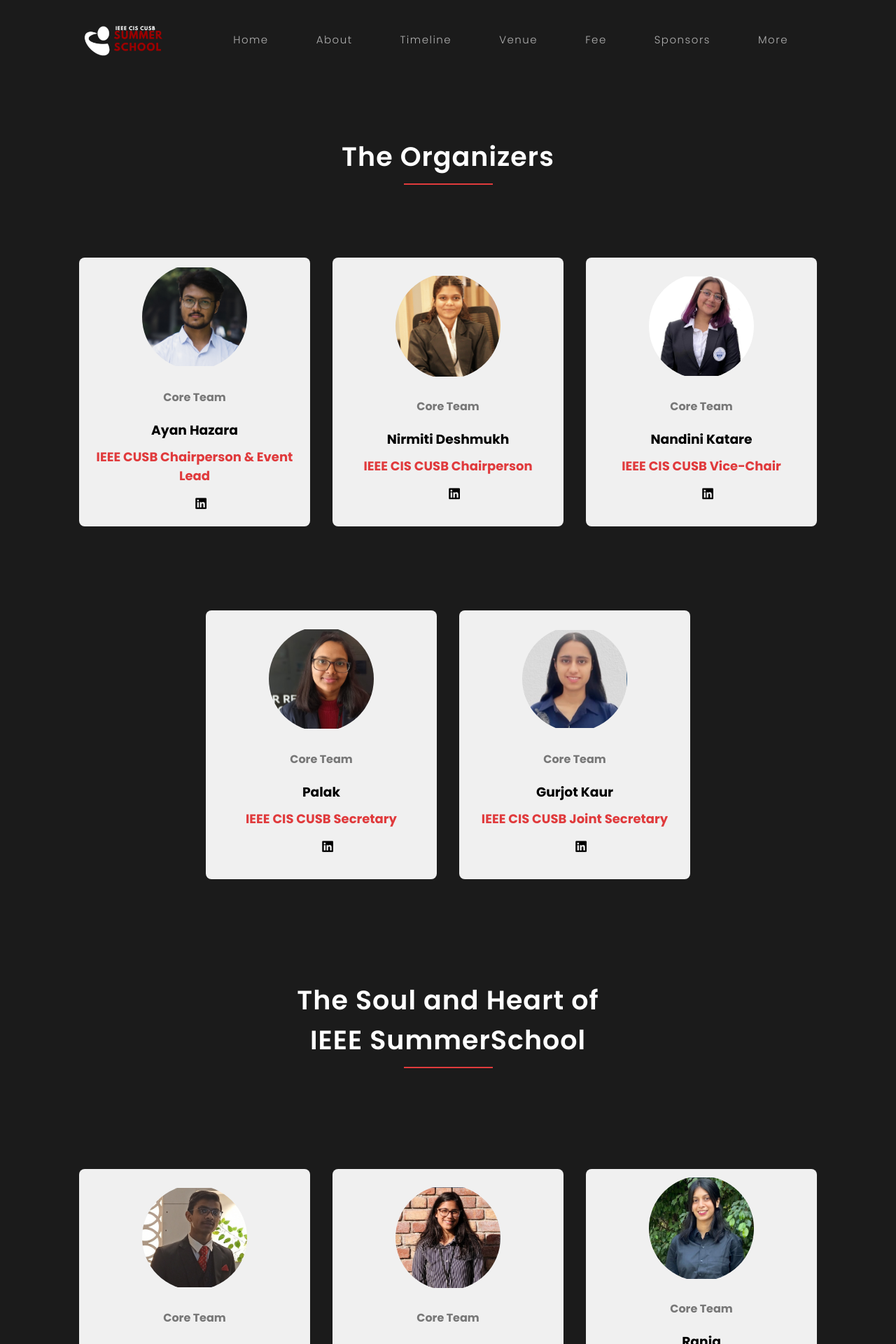
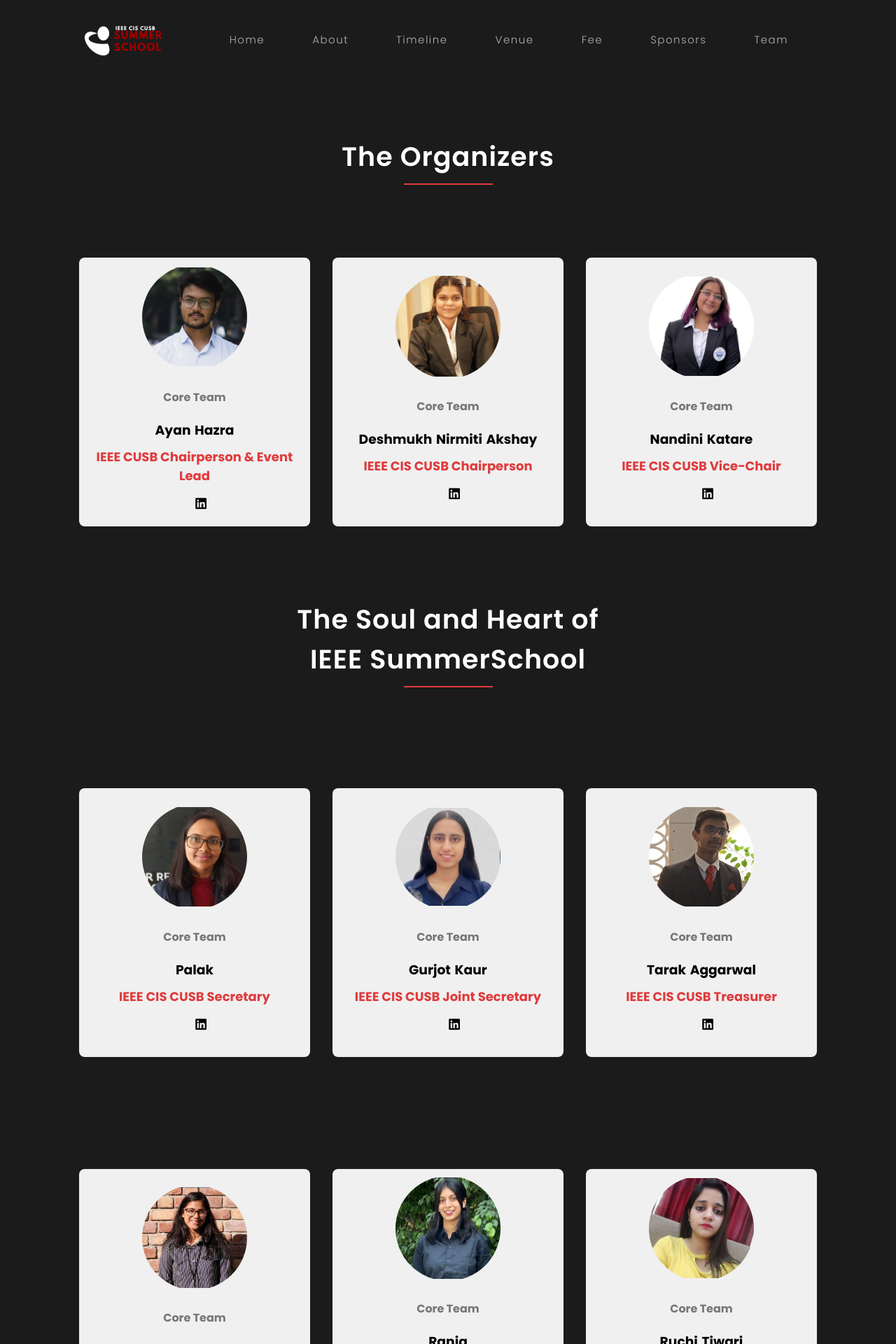
Before and after one commit to jayanth137/Summer_School_Cis, a React (Create React App) app: page /team in a window 1280 px wide. Shown: the top 1920 px of the page at 70% size. Built offline with nearby package versions, Linux system fonts and the light colour scheme.

Commit message:
Data Changes & Team added in Navbar

```diff
--- a/src/component/Sponsors/SponsorsSection.jsx
+++ b/src/component/Sponsors/SponsorsSection.jsx
@@ -170,7 +170,7 @@
                       <img
                         style={{
                           width: '220px',
-                          height: '100px',
+                          height: '80px',
                           objectFit: 'contain',
                         }}
                         key={index}
--- a/src/component/Sponsors/sponsersData.js
+++ b/src/component/Sponsors/sponsersData.js
@@ -26,7 +26,7 @@
 
 const platformpartner = [{
     img:  Konsfhub,
-    txt: " ",
+    txt: " Konsfhub",
     link: " https://konfhub.com/summerschool",
 }, ];
 const Brandkitpartner = [{
--- a/src/component/Team/TeamCard.css
+++ b/src/component/Team/TeamCard.css
@@ -88,6 +88,9 @@
     font-size: 18px;
     text-align: center;
   }
+  .Name {
+    word-spacing: 0.1rem;
+  }
 
   .social a:hover {
     color: #0077b5;
--- a/src/component/Team/TeamCode.jsx
+++ b/src/component/Team/TeamCode.jsx
@@ -31,19 +31,6 @@
                 />
               ))}
             </div>
-
-            <div className="team-members" style={{ margin: '10vh 0' }}>
-              {overAllCoordinaters.slice(3, 5).map((member, index) => (
-                <TeamCard
-                  key={index}
-                  img={member.Photo}
-                  name={member.Name}
-                  linkedin={member.linkedin}
-                  position={member.position}
-                  domain={member.Domain}
-                />
-              ))}
-            </div>
           </>
         ) : (
           <div className="team-members" style={{ margin: '  0' }}>
@@ -63,9 +50,22 @@
         <div className="team-title">
           The Soul and Heart of <br /> IEEE SummerSchool
         </div>
+
         <hr />
+        <div className="team-members" style={{ margin: '10vh 0' }}>
+          {overAllCoordinaters.slice(3, 6).map((member, index) => (
+            <TeamCard
+              key={index}
+              img={member.Photo}
+              name={member.Name}
+              linkedin={member.linkedin}
+              position={member.position}
+              domain={member.Domain}
+            />
+          ))}
+        </div>
         <div className="team-members" style={{ margin: '10vh  0' }}>
-          {overAllCoordinaters.slice(5, 9).map((member, index) => (
+          {overAllCoordinaters.slice(6, 9).map((member, index) => (
             <TeamCard
               key={index}
               img={member.Photo}
@@ -77,7 +77,7 @@
           ))}
         </div>
         <div className="team-members" style={{ margin: '10vh 0' }}>
-          {overAllCoordinaters.slice(9, 13).map((member, index) => (
+          {overAllCoordinaters.slice(9, 12).map((member, index) => (
             <TeamCard
               key={index}
               img={member.Photo}
@@ -89,7 +89,7 @@
           ))}
         </div>
         <div className="team-members" style={{ margin: '10vh 0' }}>
-          {overAllCoordinaters.slice(13, 15).map((member, index) => (
+          {overAllCoordinaters.slice(12, 15).map((member, index) => (
             <TeamCard
               key={index}
               img={member.Photo}
--- a/src/component/Team/TeamComp.jsx
+++ b/src/component/Team/TeamComp.jsx
@@ -4,7 +4,7 @@
 
 const TeamComp = () => {
   return (
-    <div className="team-comp">
+    <div className="team-comp" id="team">
       <h2 className="team-header">Wondering who all make this possible?</h2>
       <h3 className="team-description">
         IEEE SummerSchool is a team of 35+ enthusiastic folks, led by 5!
--- a/src/component/Team/teamData.js
+++ b/src/component/Team/teamData.js
@@ -16,7 +16,7 @@
 
 const overAllCoordinaters = [
   {
-    Name: "Ayan \n Hazara",
+    Name: "Ayan \n Hazra",
     Photo: Jesus,
     position: "IEEE CUSB Chairperson & Event Lead",
     Domain: "Core Team",
@@ -26,7 +26,7 @@
     linkedin: "https://www.linkedin.com/in/hazra-ayan/",
   },
   {
-    Name: "Nirmiti \n Deshmukh",
+    Name: "Deshmukh  \n  Nirmiti  Akshay",
     Photo: Nirmiti,
     position: "IEEE CIS CUSB Chairperson",
     Domain: "Core Team",
--- a/src/component/footer/Footer.jsx
+++ b/src/component/footer/Footer.jsx
@@ -1,7 +1,7 @@
-import React from "react";
-import "./Footer.css";
-import footer from "./footer.gif";
-import {Link} from "react-router-dom";
+import React from 'react';
+import './Footer.css';
+import footer from './footer.gif';
+import { Link } from 'react-router-dom';
 
 const Footer = () => {
   return (
@@ -17,11 +17,10 @@
           </div>
           <div className="summerschool__footer-social-container">
             <div className="summerschool__footer-social-links-container">
-
               <a
                 target="_blank"
                 rel="noreferrer"
-                href="https://www.instagram.com/summerschool/"
+                href="https://www.instagram.com/ieee.cis.cusb?r=nametag"
               >
                 <svg
                   fill="#999"
@@ -34,10 +33,9 @@
                 </svg>
               </a>
 
-
               <a
                 target="linkedin"
-                href="https://www.linkedin.com/company/summerschool/"
+                href="https://www.linkedin.com/in/ieee-computational-intelligence-society-cusb-a58601236/"
               >
                 <svg
                   fill="#999"
@@ -55,7 +53,10 @@
               Email us for more details,
             </p>
             <p className="summerschool__footer-social-text">
-              <a href="mailto:summerschool@gmail.com" style={{color: "#e13b3c"}}>
+              <a
+                href="mailto:summerschool@gmail.com"
+                style={{ color: '#e13b3c' }}
+              >
                 ieeeciscusb@gmail.com
               </a>
             </p>
@@ -80,14 +81,12 @@
                 width="20"
                 xmlns="http://www.w3.org/2000/svg"
                 viewBox="0 0 320 512"
-                style={{marginLeft: "1px"}}
+                style={{ marginLeft: '1px' }}
               >
                 <path d="M214.6 41.4c-12.5-12.5-32.8-12.5-45.3 0l-160 160c-12.5 12.5-12.5 32.8 0 45.3s32.8 12.5 45.3 0L160 141.2V448c0 17.7 14.3 32 32 32s32-14.3 32-32V141.2L329.4 246.6c12.5 12.5 32.8 12.5 45.3 0s12.5-32.8 0-45.3l-160-160z" />
               </svg>
             </p>
           </div>
-
-
         </div>
       </div>
     </>
--- a/src/component/navbar/Navbar.jsx
+++ b/src/component/navbar/Navbar.jsx
@@ -132,8 +132,18 @@
                   </h3>
                 </p>
               </li>
+              <li className="summerschool__navbar-navitem">
+                <p
+                  onClick={() => {
+                    gotoId('team');
+                    toggleMenu();
+                  }}
+                >
+                  <h3 className="summerschool__navbar-menu-heading">Team</h3>
+                </p>
+              </li>
 
-              <div style={{ position: 'relative' }}>
+              {/* <div style={{ position: 'relative' }}>
                 <li className="summerschool__navbar-navitem">
                   <p
                     onClick={() => {
@@ -146,7 +156,7 @@
                 </li>
 
                 <Dropdown open={open} setOpen={setOpen} />
-              </div>
+              </div> */}
             </ul>
           </nav>
         </div>
```
